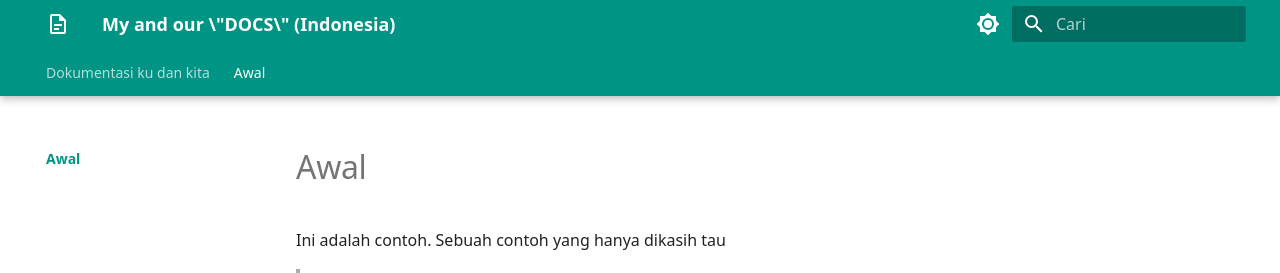
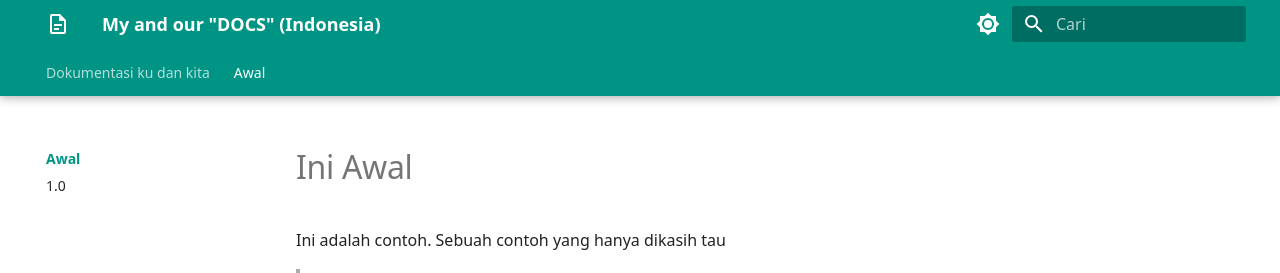
Before and after one commit to Abyanu163/docs, an MkDocs documentation site: the page built from docs/Awal/index.md, in a window 1280 px wide and 1048 px high. Shown: the top 273 px of the window. Built offline with MkDocs 1.6.1 and Material for MkDocs 9.7.7, drawn with Linux system fonts in a browser that asks for light colours.

Commit message:
berkas baru:     docs/Awal/01.md

```diff
--- a/docs/Awal/index.md
+++ b/docs/Awal/index.md
@@ -1,4 +1,7 @@
-# Awal
+---
+title: Awal
+---
+# Ini Awal
 Ini adalah contoh. Sebuah contoh yang hanya dikasih tau
 
 > Ingin kartu yang langka. Saking kartu kebanyakan didapat tidak langka.
--- a/mkdocs.yml
+++ b/mkdocs.yml
@@ -1,4 +1,4 @@
-site_name: My and our \"DOCS\" (Indonesia)
+site_name: My and our "DOCS" (Indonesia)
 copyright: |
   Documentation under Creative Commons version 4, otherwise noted.<br/>Indonesia version.<br/>
   <i>Kurukurukuru - Kururing -- Herta (Honkai: Star Rail)</i>
@@ -19,8 +19,11 @@
     title: Kuki dalam ramban // <i>Cookies in browser</i>
     cookies:
       analytics: false
-      actions:
-        - accept
+      custom: Ingat, ini bukan maksud Kuki Shinobu.
+      setnot: Remember, not about Kuki Shinobu.
+    actions:
+      - accept
+      - reject
     description: >-
       Ini deskripsi mengenai kuki. Jika tidak mau kuki, potong aja kuki ...
       biar tau antara kuki ini dengan biskuit kuki. <br/>This description.
```
Also changed, not shown: docs/Awal/01.md (added, +5 -0 lines).
